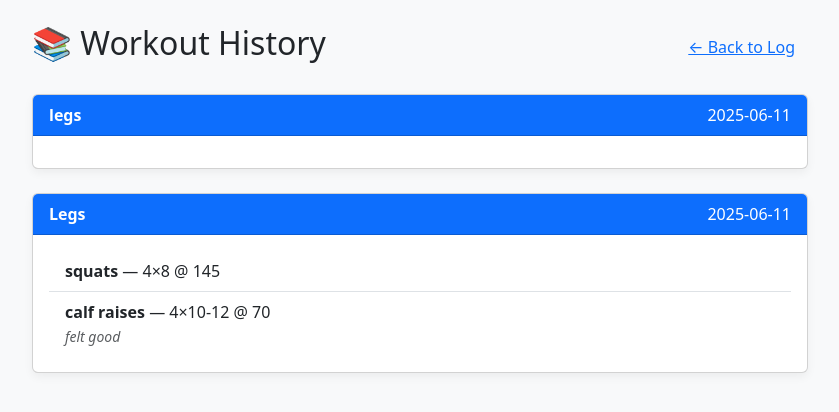
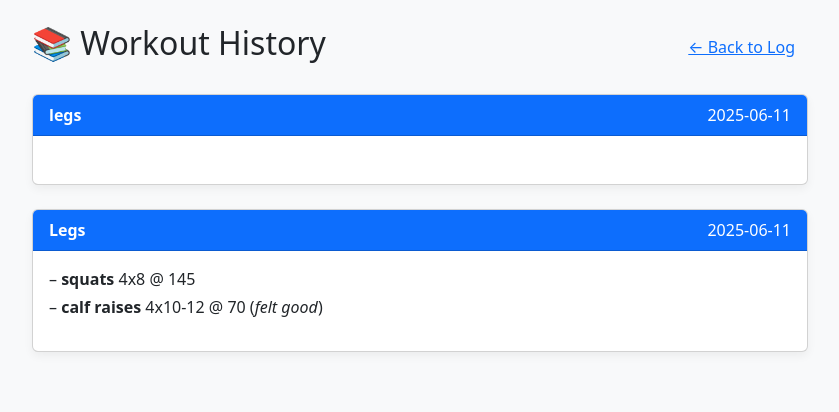
Before and after one commit to Jquanlearner/fitness-tracker, a Flask app: page /history in a window 1280 px wide. Shown: the top 412 px of the page, without its empty margins (220-1059 px from the left). Run offline with Flask 3, Linux system fonts and the light colour scheme.

Commit message:
Update history view to condensed journal-style layout

```diff
--- a/templates/history.html
+++ b/templates/history.html
@@ -14,6 +14,9 @@
     .card {
       box-shadow: 0 4px 10px rgba(0,0,0,0.05);
     }
+    .exercise-line {
+      margin-bottom: 0.25rem;
+    }
   </style>
 </head>
 <body class="p-4">
@@ -29,13 +32,13 @@
           <strong>{{ workout.workout_name }}</strong> <span class="float-end">{{ workout.date }}</span>
         </div>
         <div class="card-body">
-          <ul class="list-group list-group-flush">
+          <ul class="list-unstyled">
             {% for ex in workout.exercises %}
-              <li class="list-group-item">
-                <strong>{{ ex.name }}</strong> — {{ ex.sets }}×{{ ex.reps }} @ {{ ex.weight }}
-                {% if ex.notes %}
-                  <br><small class="text-muted"><em>{{ ex.notes }}</em></small>
-                {% endif %}
+              <li class="exercise-line">
+                – <strong>{{ ex.name }}</strong>
+                {{ ex.sets }}x{{ ex.reps }}
+                {% if ex.weight %}@ {{ ex.weight }}{% endif %}
+                {% if ex.notes %} (<em>{{ ex.notes }}</em>){% endif %}
               </li>
             {% endfor %}
           </ul>
```
